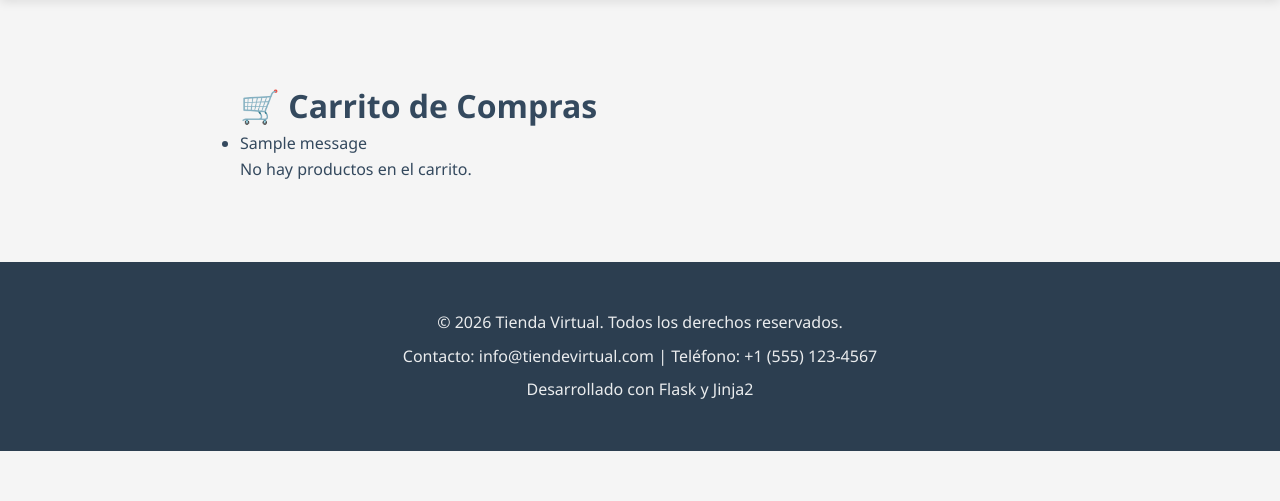
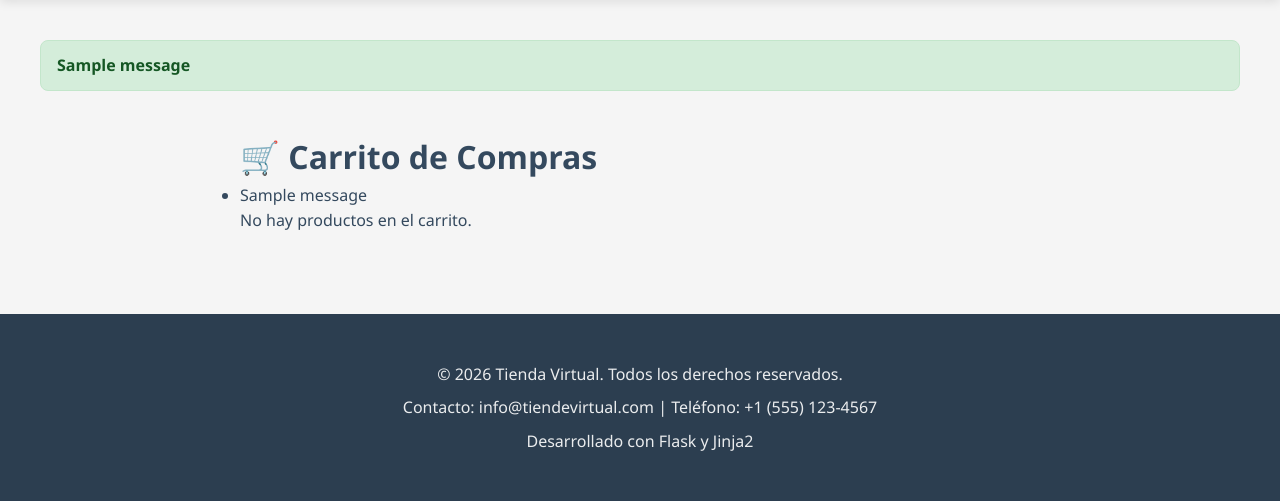
Before and after one commit to Esteban2005-blip/MI-TIENDA-VIRTUAL, a Flask app: page /carrito in a window 1280 px wide. Shown: the part 241-742 px from the top of the page. Run offline with Flask 3, Linux system fonts and the light colour scheme; tables that the repository leaves empty or names only in its code hold one stand-in row (values such as "Sample post"); one stand-in notice (Sample message) is shown.

Commit message:
Enhance user registration with input validation and error handling; add flash message support in templates for user feedback

```diff
--- a/app.py
+++ b/app.py
@@ -360,20 +360,43 @@ def logout():
 @app.route('/register', methods=['GET', 'POST'])
 def register():
     if request.method == 'POST':
-        nombre = request.form['nombre']
-        email = request.form['email']
-        password = generate_password_hash(request.form['password'])
-        conn = get_mysql_connection()
-        cursor = conn.cursor()
-        cursor.execute(
-            "INSERT INTO usuarios (nombre, email, password) VALUES (%s, %s, %s)",
-            (nombre, email, password)
-        )
-        conn.commit()
-        cursor.close()
-        conn.close()
-        flash('Usuario registrado. Inicia sesión.', 'success')
-        return redirect(url_for('login'))
+        nombre = request.form.get('nombre', '').strip()
+        email = request.form.get('email', '').strip()
+        raw_password = request.form.get('password', '')
+
+        if not nombre or not email or not raw_password:
+            flash('Todos los campos son obligatorios.', 'warning')
+            return render_template('register.html')
+
+        conn = None
+        cursor = None
+        try:
+            conn = get_mysql_connection()
+            cursor = conn.cursor(dictionary=True)
+
+            # Evita error por correo duplicado y permite mostrar un mensaje amigable.
+            cursor.execute("SELECT id_usuario FROM usuarios WHERE email = %s", (email,))
+            if cursor.fetchone():
+                flash('Ese correo ya está registrado. Usa otro o inicia sesión.', 'warning')
+                return render_template('register.html')
+
+            password = generate_password_hash(raw_password)
+            cursor.execute(
+                "INSERT INTO usuarios (nombre, email, password) VALUES (%s, %s, %s)",
+                (nombre, email, password)
+            )
+            conn.commit()
+            flash('Usuario registrado. Inicia sesión.', 'success')
+            return redirect(url_for('login'))
+        except mysql.connector.Error as e:
+            print(f"Error en registro de usuario: {e}")
+            flash('No se pudo completar el registro. Verifica la conexión a MySQL.', 'danger')
+            return render_template('register.html')
+        finally:
+            if cursor is not None:
+                cursor.close()
+            if conn is not None:
+                conn.close()
     return render_template('register.html')
 
 
--- a/static/styles.css
+++ b/static/styles.css
@@ -97,6 +97,44 @@ body {
 .container {
     max-width: 1200px;
     margin: 0 auto;
+}
+
+/* ========================= MENSAJES FLASH ========================= */
+.flash-messages {
+    max-width: 1200px;
+    margin: 0 auto 20px auto;
+}
+
+.alert {
+    padding: 12px 16px;
+    border-radius: var(--border-radius);
+    margin-bottom: 10px;
+    border: 1px solid transparent;
+    font-weight: 600;
+}
+
+.alert-success {
+    background-color: #d4edda;
+    color: #155724;
+    border-color: #c3e6cb;
+}
+
+.alert-danger {
+    background-color: #f8d7da;
+    color: #721c24;
+    border-color: #f5c6cb;
+}
+
+.alert-warning {
+    background-color: #fff3cd;
+    color: #856404;
+    border-color: #ffeeba;
+}
+
+.alert-info {
+    background-color: #d1ecf1;
+    color: #0c5460;
+    border-color: #bee5eb;
 }
 
 /* ========================= SECCIONES Y CARDS ========================= */
--- a/templates/base.html
+++ b/templates/base.html
@@ -36,6 +36,15 @@
 
     <!-- Contenido Principal -->
     <main class="main-content">
+        {% with messages = get_flashed_messages(with_categories=true) %}
+            {% if messages %}
+                <section class="flash-messages" aria-live="polite">
+                    {% for category, message in messages %}
+                        <div class="alert alert-{{ category }}">{{ message }}</div>
+                    {% endfor %}
+                </section>
+            {% endif %}
+        {% endwith %}
         {% block content %}
         {% endblock %}
     </main>
```
